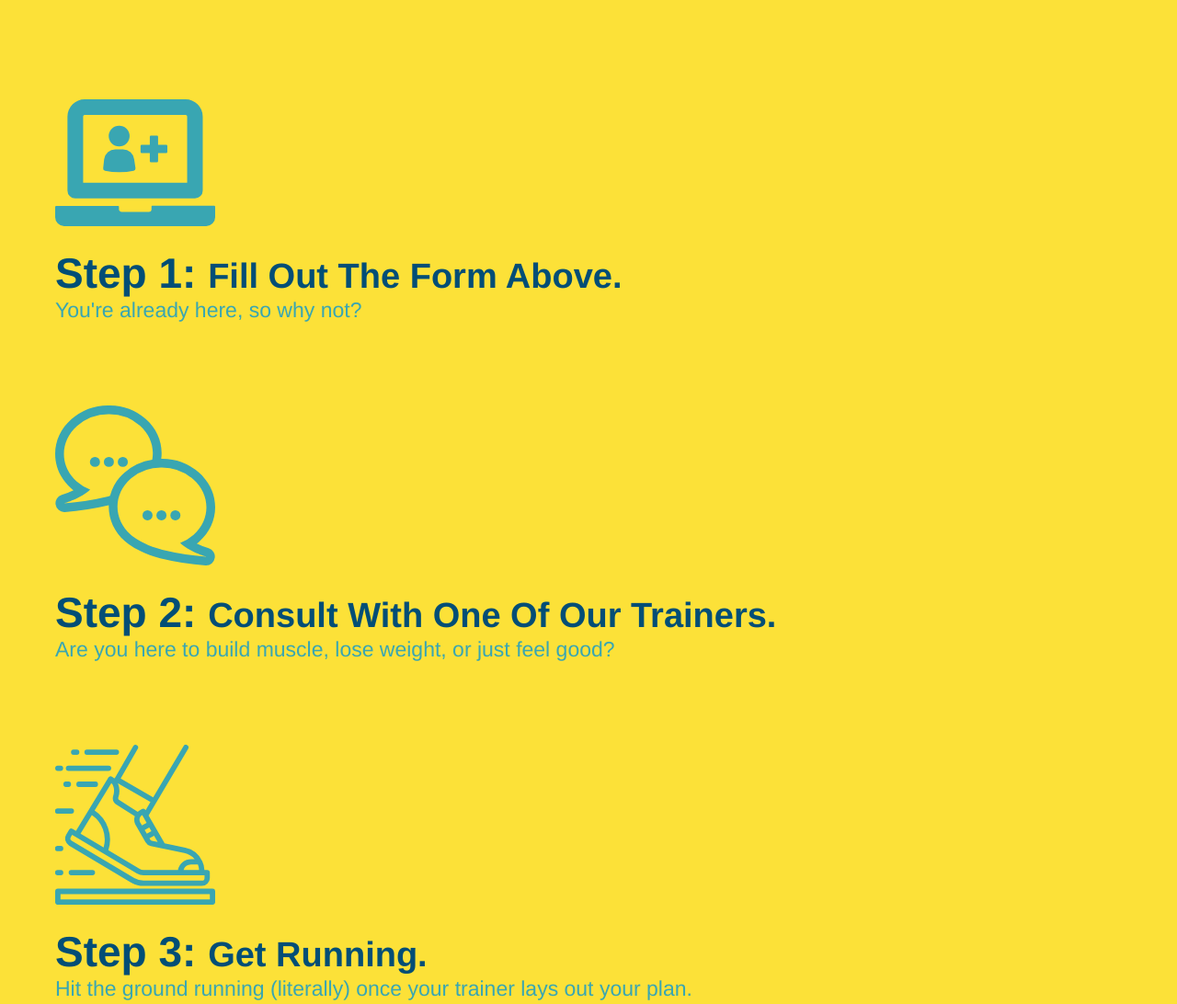
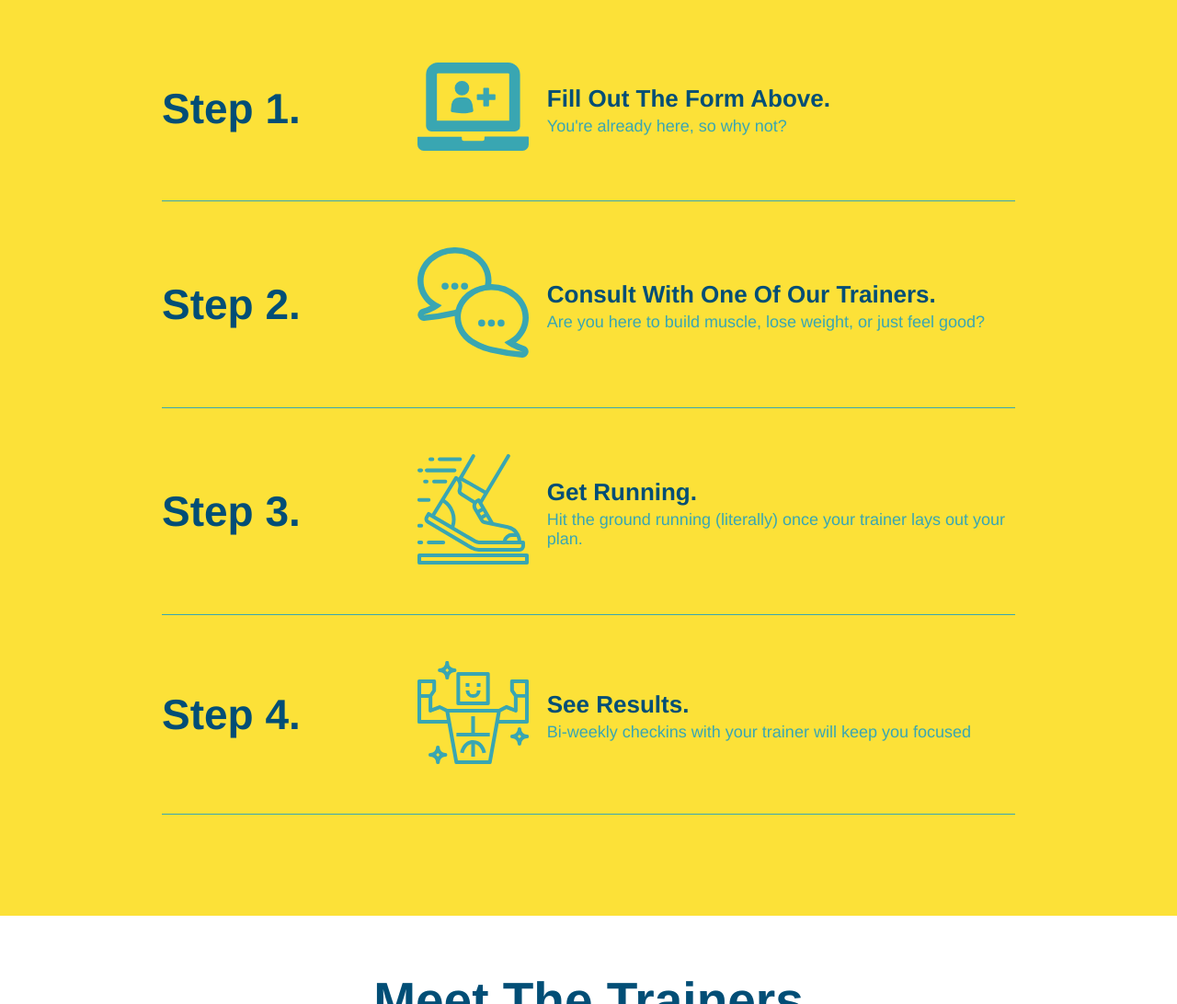
Before and after one commit to RossWestwater/run-buddy, a plain HTML site: page index.html in a window 1280 px wide. Shown: the part 1260-2352 px from the top of the page at 92% size. Drawn offline with Linux system fonts and the light colour scheme.

Commit message:
add flexbox to the steps

```diff
--- a/assets/css/style.css
+++ b/assets/css/style.css
@@ -189,28 +189,52 @@
   background: #fce138;
 }
 
-.steps div {
-  margin-bottom: 80px;
+.step {
+  margin: 50px auto;
+  padding-bottom: 50px;
+  width: 80%;
+  border-bottom: #39a6b2 1px solid;
+  display: flex;
+  flex-wrap: wrap;
+  align-items: center;
+  justify-content: space-between;
 }
 
-.steps img {
-  width: 15%;
-  margin: 10px 0;
+.step h3 {
+  color: #024e76;
+  font-size: 46px;
+  flex: 1 30%;
 }
 
-.steps h3 {
-  color: #024e76;
-  font-size: 46px;
-  margin-top: 10px;
+.step-info {
+  flex: 2 70%;
+  display: flex;
+  flex-wrap: wrap;
+  align-items: center;
 }
 
-.steps span {
-  font-size: 38px;
+.step-img img {
+  max-width: 100%;
 }
 
-.steps p {
+.step-text {
+  flex: 12;
+}
+
+.step-img {
+  flex:1 12%;
+  margin-right: 20px;
+}
+
+.step-text h4 {
+  font-size: 26px;
+  line-height: 1.5;
+  color: #024e76;
+}
+
+.step-text p {
   color: #39a6b2;
-  font-size: 23px;
+  font-size: 18px;
 }
 /* WHAT YOU DO STYLES END */
 
--- a/index.html
+++ b/index.html
@@ -97,25 +97,53 @@
           What You Do
         </h2>
      </div>
-      <div>
+      <div class="step">
+        <h3>Step 1.</h3>
+        <div class="step-info">
+          <div class="step-img">
             <img src="./assets/images/step-1.svg" alt="" />
-        <h3>Step 1: <span>Fill Out The Form Above.</span></h3>
+          </div>
+          <div class="step-text">
+            <h4>Fill Out The Form Above.</h4>
             <p>You're already here, so why not?</p>
           </div>
-      <div>
+        </div>
+      </div>
+      <div class="step">
+        <h3>Step 2.</h3>
+        <div class="step-info">
+          <div class="step-img">
             <img src="./assets/images/step-2.svg" alt="" />
-        <h3>Step 2: <span>Consult With One Of Our Trainers.</span></h3>
+          </div>
+          <div class="step-text">
+            <h4>Consult With One Of Our Trainers.</h4>
             <p>Are you here to build muscle, lose weight, or just feel good?</p>
           </div>
-      <div>
+        </div>
+      </div>
+      <div class="step">
+        <h3>Step 3.</h3>
+        <div class="step-info">
+          <div class="step-img">
             <img src="./assets/images/step-3.svg" alt="" />
-        <h3>Step 3: <span>Get Running.</span></h3>
+          </div>
+          <div class="step-text">
+            <h4>Get Running.</h4>
             <p>Hit the ground running (literally) once your trainer lays out your plan.</p>
           </div>
-      <div>
+        </div>
+      </div>
+      <div class="step">
+        <h3>Step 4.</h3>
+        <div class="step-info">
+          <div class="step-img">
             <img src="./assets/images/step-4.svg" alt="" />
-        <h3>Step 4: <span>See Results.</span></h3>
+          </div>
+          <div class="step-text">
+            <h4>See Results.</h4>
             <p>Bi-weekly checkins with your trainer will keep you focused</p>
+          </div>
+        </div>
       </div>
     </section>
     <!-- "what you do" end -->
```
Lines whose indentation alone changed are shown as unchanged.
